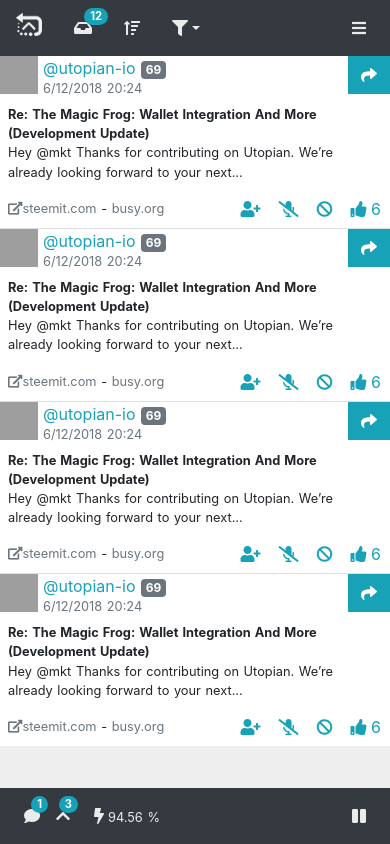
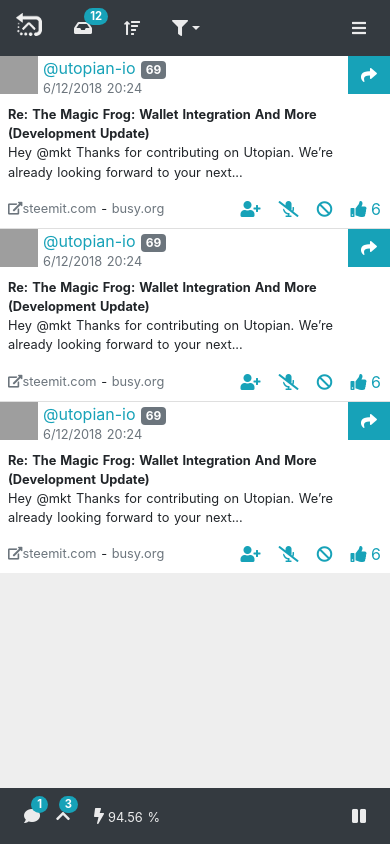
Before and after one commit to mktcode/fast-reply-v2, a Nuxt app: page / in a window 390 px wide. Shown: the top 844 px of the page. Built offline with nearby package versions, Linux system fonts and the light colour scheme; grey boxes are pictures that could not be loaded.

Commit message:
implemented store

```diff
--- a/components/CommentList/template.html
+++ b/components/CommentList/template.html
@@ -1,7 +1,7 @@
 <div id="list">
   <div class="list-group list-group-flush">
 
-    <div class="list-group-item">
+    <div class="list-group-item" v-for="i in [1,2,3]">
       <div class="comment-header clearfix">
         <!-- User -->
         <div class="float-left user">
@@ -15,175 +15,7 @@
           </div>
         </div>
         <!-- Reply Button -->
-        <button class="btn btn-info float-right rounded-0 reply" data-toggle="tooltip" title="Reply">
-          <i class="fas fa-reply fa-flip-horizontal"></i>
-        </button>
-      </div>
-      <!-- Title/Preview -->
-      <small class="comment-title d-block px-2 pt-2 pb-0 mb-0 font-weight-bold">
-        Re: The Magic Frog: Wallet Integration And More (Development Update)
-      </small>
-      <small class="px-2 pb-2 pt-0 mb-0 d-block">
-        Hey @mkt Thanks for contributing on Utopian. We’re already looking forward to your next...
-      </small>
-      <!-- Comment Footer: Steemit/Busy Links, Butons -->
-      <div class="comment-footer">
-        <small class="p-1 pl-2 external-links">
-          <i class="fas fa-external-link-alt text-muted"></i>
-          <a href="https://steemit.com" target="_blank" class="text-muted">steemit.com</a>
-          -
-          <a href="https://busy.org" target="_blank" class="text-muted">busy.org</a>
-        </small>
-        <span class="float-right" data-toggle="tooltip" title="Upvote comment">
-            <button class="btn btn-link rounded-0 px-2 px-sm-3 upvote" data-toggle="modal" data-target="#vote-modal">
-              <i class="fas fa-thumbs-up"></i> 6
-            </button>
-          </span>
-        <span class="float-right" data-toggle="tooltip" title="Ignore this comment">
-            <button class="btn btn-link rounded-0 px-2 px-sm-3 ignore" data-toggle="modal" data-target="#ignore-modal">
-              <i class="fas fa-ban"></i>
-            </button>
-          </span>
-        <span class="float-right" data-toggle="tooltip" title="Mute this user">
-            <button class="btn btn-link rounded-0 px-2 px-sm-3 mute" data-toggle="modal" data-target="#mute-modal">
-              <i class="fas fa-microphone-slash"></i>
-            </button>
-          </span>
-        <span class="float-right" data-toggle="tooltip" title="Follow @username">
-            <button class="btn btn-link rounded-0 px-2 px-sm-3 mute" data-toggle="modal" data-target="#follow-modal">
-              <i class="fas fa-user-plus"></i>
-            </button>
-          </span>
-      </div>
-    </div>
-
-    <div class="list-group-item">
-      <div class="comment-header clearfix">
-        <!-- User -->
-        <div class="float-left user">
-          <div class="comment-profile-image" style="background-image: url('https://steemitimages.com/u/utopian-io/avatar/small');"></div>
-          <div class="mt-1 float-left">
-            <a href="https://steemit.com/@utopian-io" class="profile-link" target="_blank">
-              @utopian-io
-              <span class="badge badge-secondary">69</span><br>
-            </a>
-            <small class="text-muted">6/12/2018 20:24</small>
-          </div>
-        </div>
-        <!-- Reply Button -->
-        <button class="btn btn-info float-right rounded-0 reply" data-toggle="tooltip" title="Reply">
-          <i class="fas fa-reply fa-flip-horizontal"></i>
-        </button>
-      </div>
-      <!-- Title/Preview -->
-      <small class="comment-title d-block px-2 pt-2 pb-0 mb-0 font-weight-bold">
-        Re: The Magic Frog: Wallet Integration And More (Development Update)
-      </small>
-      <small class="px-2 pb-2 pt-0 mb-0 d-block">
-        Hey @mkt Thanks for contributing on Utopian. We’re already looking forward to your next...
-      </small>
-      <!-- Comment Footer: Steemit/Busy Links, Butons -->
-      <div class="comment-footer">
-        <small class="p-1 pl-2 external-links">
-          <i class="fas fa-external-link-alt text-muted"></i>
-          <a href="https://steemit.com" target="_blank" class="text-muted">steemit.com</a>
-          -
-          <a href="https://busy.org" target="_blank" class="text-muted">busy.org</a>
-        </small>
-        <span class="float-right" data-toggle="tooltip" title="Upvote comment">
-            <button class="btn btn-link rounded-0 px-2 px-sm-3 upvote" data-toggle="modal" data-target="#vote-modal">
-              <i class="fas fa-thumbs-up"></i> 6
-            </button>
-          </span>
-        <span class="float-right" data-toggle="tooltip" title="Ignore this comment">
-            <button class="btn btn-link rounded-0 px-2 px-sm-3 ignore" data-toggle="modal" data-target="#ignore-modal">
-              <i class="fas fa-ban"></i>
-            </button>
-          </span>
-        <span class="float-right" data-toggle="tooltip" title="Mute this user">
-            <button class="btn btn-link rounded-0 px-2 px-sm-3 mute" data-toggle="modal" data-target="#mute-modal">
-              <i class="fas fa-microphone-slash"></i>
-            </button>
-          </span>
-        <span class="float-right" data-toggle="tooltip" title="Follow @username">
-            <button class="btn btn-link rounded-0 px-2 px-sm-3 mute" data-toggle="modal" data-target="#follow-modal">
-              <i class="fas fa-user-plus"></i>
-            </button>
-          </span>
-      </div>
-    </div>
-
-    <div class="list-group-item">
-      <div class="comment-header clearfix">
-        <!-- User -->
-        <div class="float-left user">
-          <div class="comment-profile-image" style="background-image: url('https://steemitimages.com/u/utopian-io/avatar/small');"></div>
-          <div class="mt-1 float-left">
-            <a href="https://steemit.com/@utopian-io" class="profile-link" target="_blank">
-              @utopian-io
-              <span class="badge badge-secondary">69</span><br>
-            </a>
-            <small class="text-muted">6/12/2018 20:24</small>
-          </div>
-        </div>
-        <!-- Reply Button -->
-        <button class="btn btn-info float-right rounded-0 reply" data-toggle="tooltip" title="Reply">
-          <i class="fas fa-reply fa-flip-horizontal"></i>
-        </button>
-      </div>
-      <!-- Title/Preview -->
-      <small class="comment-title d-block px-2 pt-2 pb-0 mb-0 font-weight-bold">
-        Re: The Magic Frog: Wallet Integration And More (Development Update)
-      </small>
-      <small class="px-2 pb-2 pt-0 mb-0 d-block">
-        Hey @mkt Thanks for contributing on Utopian. We’re already looking forward to your next...
-      </small>
-      <!-- Comment Footer: Steemit/Busy Links, Butons -->
-      <div class="comment-footer">
-        <small class="p-1 pl-2 external-links">
-          <i class="fas fa-external-link-alt text-muted"></i>
-          <a href="https://steemit.com" target="_blank" class="text-muted">steemit.com</a>
-          -
-          <a href="https://busy.org" target="_blank" class="text-muted">busy.org</a>
-        </small>
-        <span class="float-right" data-toggle="tooltip" title="Upvote comment">
-            <button class="btn btn-link rounded-0 px-2 px-sm-3 upvote" data-toggle="modal" data-target="#vote-modal">
-              <i class="fas fa-thumbs-up"></i> 6
-            </button>
-          </span>
-        <span class="float-right" data-toggle="tooltip" title="Ignore this comment">
-            <button class="btn btn-link rounded-0 px-2 px-sm-3 ignore" data-toggle="modal" data-target="#ignore-modal">
-              <i class="fas fa-ban"></i>
-            </button>
-          </span>
-        <span class="float-right" data-toggle="tooltip" title="Mute this user">
-            <button class="btn btn-link rounded-0 px-2 px-sm-3 mute" data-toggle="modal" data-target="#mute-modal">
-              <i class="fas fa-microphone-slash"></i>
-            </button>
-          </span>
-        <span class="float-right" data-toggle="tooltip" title="Follow @username">
-            <button class="btn btn-link rounded-0 px-2 px-sm-3 mute" data-toggle="modal" data-target="#follow-modal">
-              <i class="fas fa-user-plus"></i>
-            </button>
-          </span>
-      </div>
-    </div>
-
-    <div class="list-group-item">
-      <div class="comment-header clearfix">
-        <!-- User -->
-        <div class="float-left user">
-          <div class="comment-profile-image" style="background-image: url('https://steemitimages.com/u/utopian-io/avatar/small');"></div>
-          <div class="mt-1 float-left">
-            <a href="https://steemit.com/@utopian-io" class="profile-link" target="_blank">
-              @utopian-io
-              <span class="badge badge-secondary">69</span><br>
-            </a>
-            <small class="text-muted">6/12/2018 20:24</small>
-          </div>
-        </div>
-        <!-- Reply Button -->
-        <button class="btn btn-info float-right rounded-0 reply" data-toggle="tooltip" title="Reply">
+        <button class="btn btn-info float-right rounded-0 reply" data-toggle="tooltip" title="Reply" @click="$store.commit('goRight')">
           <i class="fas fa-reply fa-flip-horizontal"></i>
         </button>
       </div>
--- a/components/Details/template.html
+++ b/components/Details/template.html
@@ -30,7 +30,7 @@
   </div>
   <!-- Back Button -->
   <div class="text-center">
-    <button class="ml-3 mt-3 px-1 py-0 btn btn-sm btn-outline-info back d-inline d-md-none" data-toggle="tooltip" title="Back">
+    <button class="ml-3 mt-3 px-1 py-0 btn btn-sm btn-outline-info back d-inline d-md-none" data-toggle="tooltip" title="Back" @click="$store.commit('goLeft')">
       <i class="fas fa-angle-left"></i> back
     </button>
   </div>
@@ -101,11 +101,12 @@
           <i class="fas fa-paper-plane"></i> Reply and open next comment
         </button>
       </div>
-      <div class="text-center">
-        <button class="ml-3 mt-3 px-1 py-0 btn btn-sm btn-outline-info back d-inline d-md-none" data-toggle="tooltip" title="Back">
-          <i class="fas fa-angle-left"></i> back
-        </button>
-      </div>
     </form>
+    <!-- Back Button -->
+    <div class="text-center">
+      <button class="ml-3 mt-3 px-1 py-0 btn btn-sm btn-outline-info back d-inline d-md-none" data-toggle="tooltip" title="Back" @click="$store.commit('goLeft')">
+        <i class="fas fa-angle-left"></i> back
+      </button>
+    </div>
   </div>
 </div>
--- a/pages/index.html
+++ b/pages/index.html
@@ -2,7 +2,7 @@
   <Navbar />
   <NavbarBottom />
 
-  <div id="content" class="show-left">
+  <div id="content" :class="'show-' + $store.state.visibleSide">
     <CommentList />
     <Details />
   </div>
--- /dev/null
+++ b/store/index.js
@@ -0,0 +1,19 @@
+import Vuex from 'vuex'
+
+const createStore = () => {
+  return new Vuex.Store({
+    state: {
+      visibleSide: 'left'
+    },
+    mutations: {
+      goLeft (state) {
+        state.visibleSide = 'left'
+      },
+      goRight (state) {
+        state.visibleSide = 'right'
+      }
+    }
+  })
+}
+
+export default createStore
```
